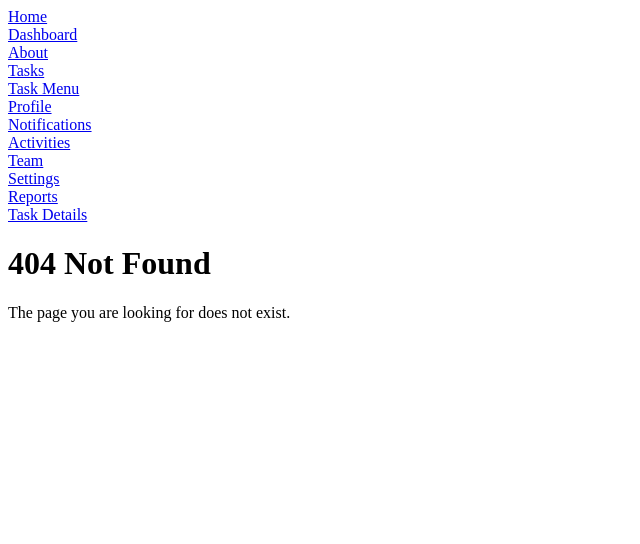
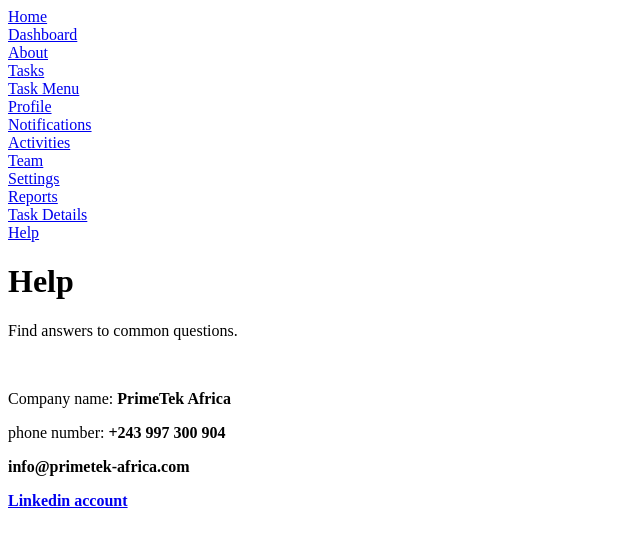
Before and after one commit to moses-25/React-TaskManager, a React (Vite) app: page /help in a window 1280 px wide. Before the commit this address had no page. Shown: the top 544 px of the page, without its empty margins (0-640 px from the left). Built offline with nearby package versions, Linux system fonts and the light colour scheme.

Commit message:
add Help page, route, and contact data

```diff
--- a/src/App.jsx
+++ b/src/App.jsx
@@ -16,6 +16,7 @@
 import Activity from "./Pages/Activity";
 import Settings from "./Pages/Settings";
 import Reports from "./Pages/Reports";
+import Help from "./components/Help";
 
 function App() {
 
@@ -38,6 +39,8 @@
         <Route path="/reports" element={<Reports />} />
         <Route path="/team" element={<Team />} />
         <Route path="*" element={<NotFound />} />
+        <Route path="/help" element={<Help />} />
+
       </Routes>
 
     </>
--- /dev/null
+++ b/src/components/Help.jsx
@@ -0,0 +1,31 @@
+import contactData from "../data/contactData";
+import PageHeader from "../components/PageHeader";
+
+export default function Help() {
+    return (
+        <div>
+            <PageHeader title="Help" />
+            <p>Find answers to common questions. </p>
+
+            <br />
+            <article>
+                <p>
+                Company name: <strong>{contactData.CompanyName}</strong>
+                </p>
+                <p>
+                    phone number: <strong>
+                        {contactData.phoneNumber}
+                    </strong>
+                </p>
+                <p>
+                    <strong>
+                        {contactData.emailAddress}
+                    </strong>
+                </p>
+                <a href={contactData.linkedIn}>
+                    <strong>Linkedin account</strong>
+                    </a>
+                    </article>
+        </div>
+    );
+}
--- a/src/components/Navbar.jsx
+++ b/src/components/Navbar.jsx
@@ -26,6 +26,8 @@
             <Link to="/reports">Reports</Link>
             <br />
             <Link to="/tasks/:id">Task Details</Link>
+            <br />
+            <Link to="/help">Help</Link>
         </nav>
     );
 }
--- /dev/null
+++ b/src/data/contactData.js
@@ -0,0 +1,8 @@
+const contactData = {
+    CompanyName: "PrimeTek Africa",
+    phoneNumber: "+243 997 300 904",
+    emailAddress: "info@primetek-africa.com",
+    linkedIn:"https://www.linkedin.com/company/primetekafrica"
+};
+
+export default contactData;
```
